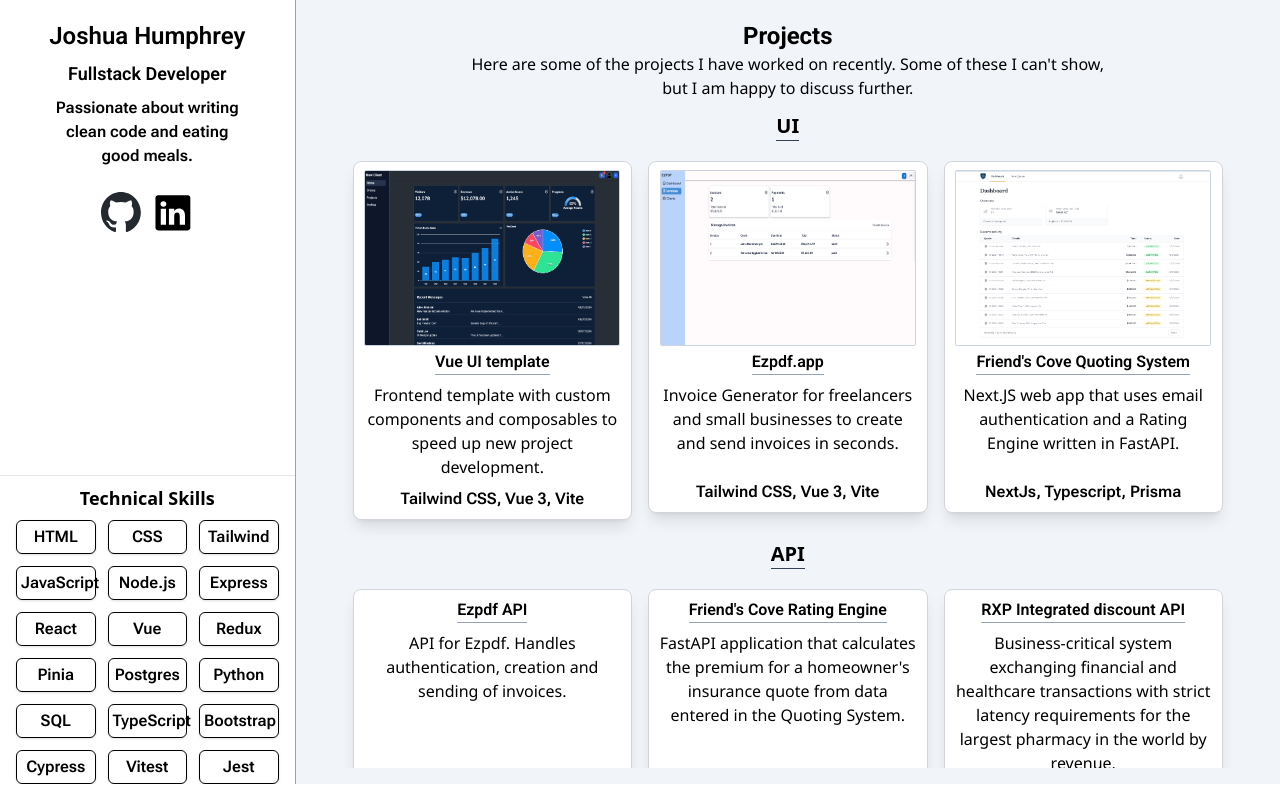
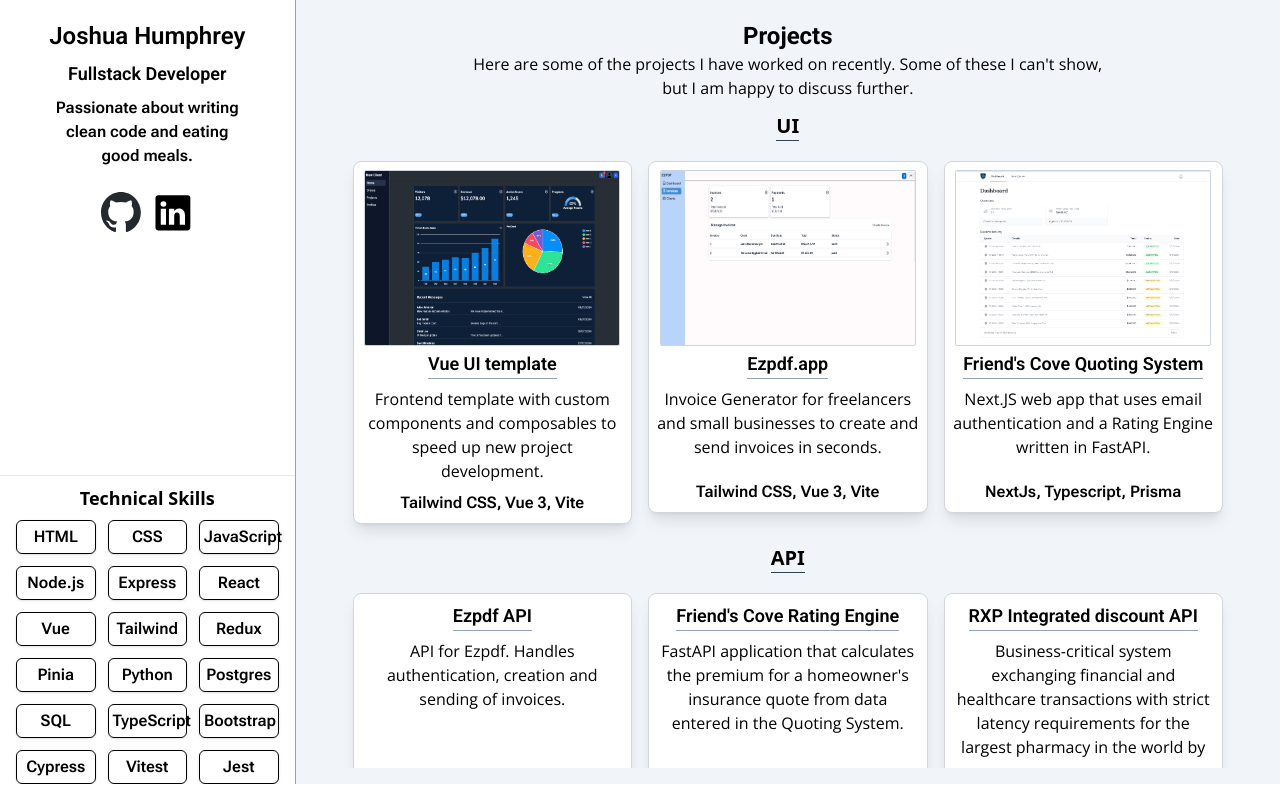
Before and after one commit to Humphreyj/portfolio2025, a Vue app: page / in a window 1280 px wide. Built offline with nearby package versions, Linux system fonts and the light colour scheme; what vue3-apexcharts would draw is missing.

Commit message:
picked a better content font.

```diff
--- a/src/components/projects/ProjectCard.vue
+++ b/src/components/projects/ProjectCard.vue
@@ -26,14 +26,14 @@
     <main class="w-full md:py-2">
         <Card v-if="type==='frontend'" container-class="grid justify-center w-full grid-cols-1 gap-1 p-2 text-center min-h-[22rem] shadow-lg" :class="gridClass">
             <img v-if="type==='frontend'" :src="projectImg" class="w-64 mx-auto border rounded-sm border-slate-300 h-44"></img>
-            <a v-if="projectUrl" :href="projectUrl" target="_blank"  class="mx-auto font-semibold border-b font-display w-max border-slate-400">{{ title }}</a>
-            <p v-else class="mx-auto font-semibold border-b cursor-not-allowed w-max font-display border-slate-400">{{ title }}</p>
+            <a v-if="projectUrl" :href="projectUrl" target="_blank"  class="mx-auto text-lg font-semibold border-b font-display w-max border-slate-400">{{ title }}</a>
+            <p v-else class="mx-auto text-lg font-semibold border-b cursor-not-allowed w-max font-display border-slate-400">{{ title }}</p>
             <p class="grid row-start-3 py-1 font-content">{{ description }}</p>
             <p class="grid row-start-4 font-semibold grid-rows-subgrid font-subtext">{{ techStack }}</p>
         </Card>
         <Card v-else container-class="grid w-full grid-cols-1 gap-1 p-2 text-center shadow-lg min-h-[13rem]" :class="gridClass">
-            <a v-if="projectUrl" :href="projectUrl" target="_blank"  class="mx-auto font-semibold border-b font-display w-max border-slate-400">{{ title }}</a>
-            <p v-else class="mx-auto font-semibold border-b cursor-not-allowed font-display w-max border-slate-400">{{ title }}</p>
+            <a v-if="projectUrl" :href="projectUrl" target="_blank"  class="mx-auto text-lg font-semibold border-b font-display w-max border-slate-400">{{ title }}</a>
+            <p v-else class="mx-auto text-lg font-semibold border-b cursor-not-allowed font-display w-max border-slate-400">{{ title }}</p>
             <p class="grid row-start-2 row-end-3 py-1 font-content">{{ description }}</p>
             <p class="grid row-start-4 font-semibold grid-rows-subgrid font-subtext">{{ techStack }}</p>
         </Card>
--- a/src/components/skills/SkillsSection.vue
+++ b/src/components/skills/SkillsSection.vue
@@ -5,16 +5,16 @@
 const skills = [
     'HTML',
     'CSS',
-    'Tailwind',
     'JavaScript',
     'Node.js',
     'Express',
     'React',
     'Vue',
+    'Tailwind',
     'Redux',
     'Pinia',
+    'Python',
     'Postgres',
-    'Python',
     'SQL',
     'TypeScript',
     'Bootstrap',
--- a/src/style.css
+++ b/src/style.css
@@ -1,4 +1,4 @@
-@import url('https://fonts.googleapis.com/css2?family=Noto+Sans:ital,wght@0,100..900;1,100..900&family=Roboto+Flex:opsz,wght@8..144,100..1000&family=Roboto:ital,wght@0,100..900;1,100..900&display=swap');
+@import url('https://fonts.googleapis.com/css2?family=Open+Sans:ital,wght@0,300..800;1,300..800&family=Roboto+Flex:opsz,wght@8..144,100..1000&family=Roboto:ital,wght@0,100..900;1,100..900&display=swap');
 @import './CSS/flexHelpers.css';
 @import './CSS/text.css';
 @import './CSS/transitions.css';
--- a/tailwind.config.js
+++ b/tailwind.config.js
@@ -27,7 +27,7 @@
 
             fontFamily: {
                 display: ['Roboto', 'sans-serif'],
-                content: ['Noto Sans', 'sans-serif'],
+                content: ['Open Sans', 'sans-serif'],
                 subtext: ['Roboto Flex', 'sans-serif'],
             },
         },
```
